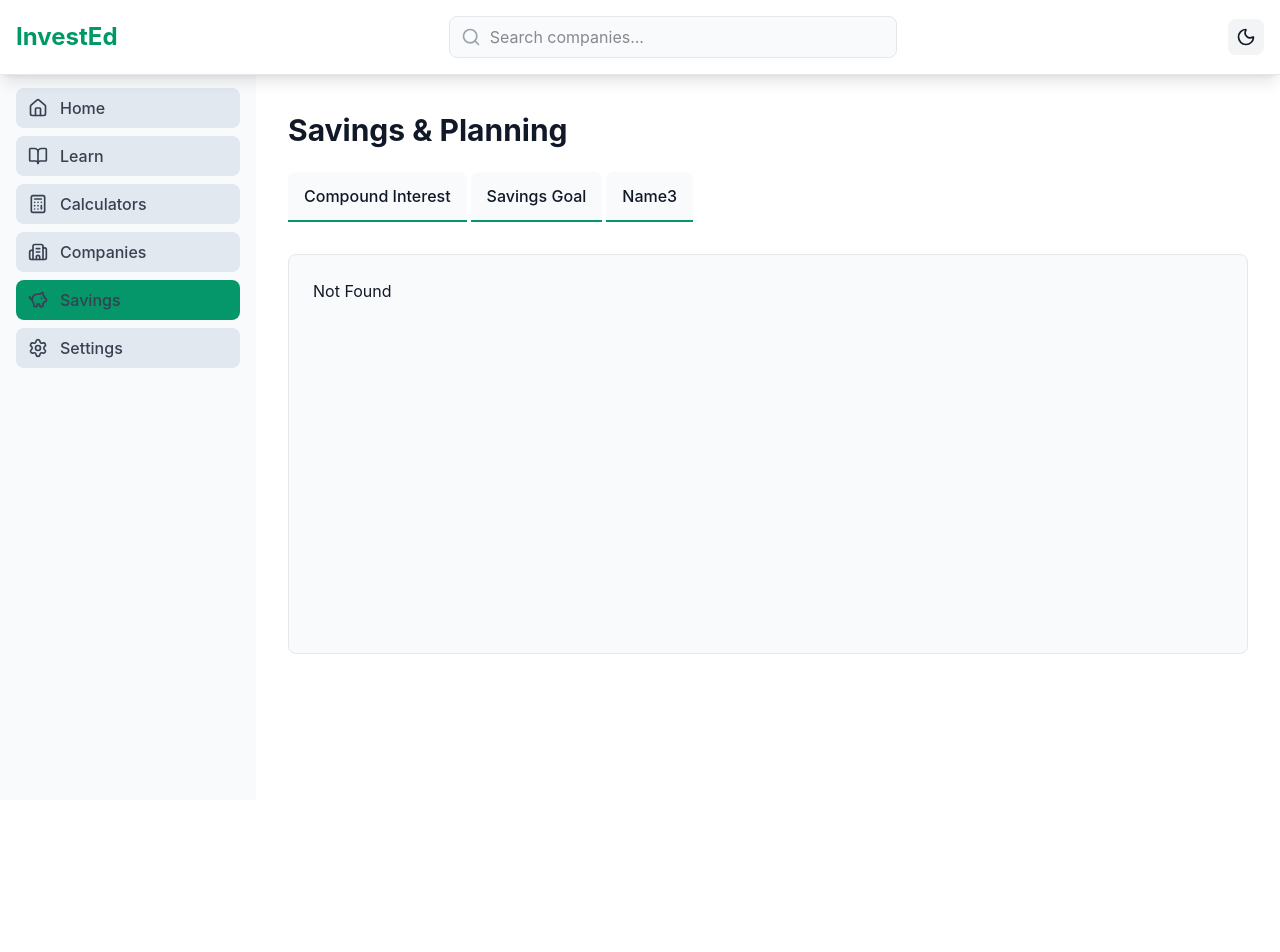
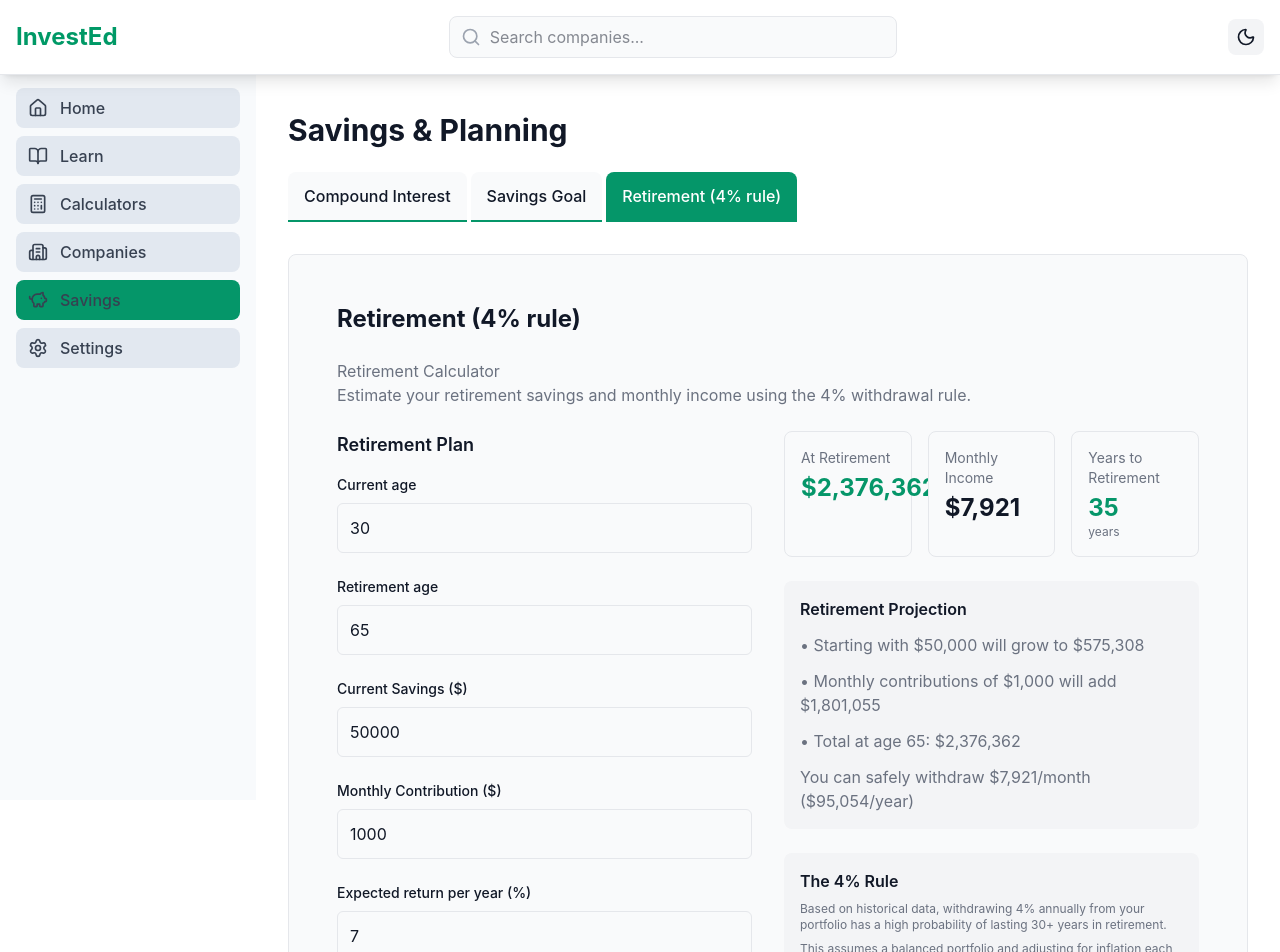
Before and after one commit to samuel-kar/invest-ed, a React (Vite) app in the folder frontend/: page /savings/retirement4percent in a window 1280 px wide. Before the commit this address had no page. Shown: the top 952 px of the page. Before the commit the page ends 880 px from the top, so only its background shows below. Built offline with nearby package versions, Linux system fonts and the light colour scheme.

Commit message:
small refactor and fully implement retirement tab

```diff
--- /dev/null
+++ b/frontend/src/components/savings/retirement/Retirement4PercentContainer.tsx
@@ -0,0 +1,237 @@
+import React, { useMemo, useState } from 'react'
+import { LabeledInput } from '../components/InputsGroup'
+import MetricRow from '../components/MetricRow'
+import FormulaBlock from '../components/FormulaBlock'
+
+export default function Retirement4PercentContainer() {
+  const [currentAge, setCurrentAge] = useState<number>(30)
+  const [retirementAge, setRetirementAge] = useState<number>(65)
+  const [currentSavings, setCurrentSavings] = useState<number>(50000)
+  const [monthlyContribution, setMonthlyContribution] = useState<number>(1000)
+  const [annualRate, setAnnualRate] = useState<number>(7)
+
+  const {
+    yearsToRetirement,
+    fundAtRetirement,
+    startingGrowthValue,
+    contributionsValue,
+    annualIncome,
+    monthlyIncome,
+  } = useMemo(() => {
+    const years = Math.max(0, retirementAge - currentAge)
+    const months = years * 12
+    const monthlyRate = annualRate / 12 / 100
+
+    const pow = Math.pow(1 + monthlyRate, months)
+
+    let fund = 0
+    let startingGrowth = 0
+    if (monthlyRate === 0) {
+      startingGrowth = currentSavings
+      fund = currentSavings + monthlyContribution * months
+    } else {
+      startingGrowth = currentSavings * pow
+      fund = startingGrowth + (monthlyContribution * (pow - 1)) / monthlyRate
+    }
+    const contributions = Math.max(0, fund - startingGrowth)
+    const annual = fund * 0.04
+    const monthly = annual / 12
+
+    return {
+      yearsToRetirement: years,
+      fundAtRetirement: Math.round(fund),
+      startingGrowthValue: Math.round(startingGrowth),
+      contributionsValue: Math.round(contributions),
+      annualIncome: Math.round(annual),
+      monthlyIncome: Math.round(monthly),
+    }
+  }, [
+    currentAge,
+    retirementAge,
+    currentSavings,
+    monthlyContribution,
+    annualRate,
+  ])
+
+  return (
+    <div className="grid md:grid-cols-2 gap-8">
+      {/* Input Section */}
+      <div className="space-y-6">
+        <h3
+          className="text-lg font-semibold mb-4"
+          style={{ color: 'var(--text-primary)' }}
+        >
+          Retirement Plan
+        </h3>
+
+        <LabeledInput
+          label="Current age"
+          type="number"
+          value={currentAge}
+          onChange={(e) => setCurrentAge(Number(e.target.value))}
+          min={0}
+          max={120}
+          step={1}
+          placeholder="30"
+        />
+
+        <LabeledInput
+          label="Retirement age"
+          type="number"
+          value={retirementAge}
+          onChange={(e) => setRetirementAge(Number(e.target.value))}
+          min={0}
+          max={120}
+          step={1}
+          placeholder="65"
+        />
+
+        <LabeledInput
+          label="Current Savings ($)"
+          type="number"
+          value={currentSavings}
+          onChange={(e) => setCurrentSavings(Number(e.target.value))}
+          min={0}
+          step={100}
+          placeholder="50000"
+        />
+
+        <LabeledInput
+          label="Monthly Contribution ($)"
+          type="number"
+          value={monthlyContribution}
+          onChange={(e) => setMonthlyContribution(Number(e.target.value))}
+          min={0}
+          step={50}
+          placeholder="1000"
+        />
+
+        <LabeledInput
+          label="Expected return per year (%)"
+          type="number"
+          value={annualRate}
+          onChange={(e) => setAnnualRate(Number(e.target.value))}
+          min={0}
+          max={100}
+          step={0.1}
+          placeholder="7"
+        />
+      </div>
+
+      {/* Results Section */}
+      <div className="space-y-6">
+        {/* Top Cards */}
+        <div className="grid grid-cols-1 sm:grid-cols-3 gap-4">
+          <div
+            className="p-4 rounded-lg border"
+            style={{
+              backgroundColor: 'var(--bg-secondary)',
+              borderColor: 'var(--border-color)',
+            }}
+          >
+            <div
+              className="text-sm mb-1"
+              style={{ color: 'var(--text-secondary)' }}
+            >
+              At Retirement
+            </div>
+            <div
+              className="text-2xl font-bold"
+              style={{ color: 'var(--accent-color)' }}
+            >
+              ${fundAtRetirement.toLocaleString()}
+            </div>
+          </div>
+
+          <div
+            className="p-4 rounded-lg border"
+            style={{
+              backgroundColor: 'var(--bg-secondary)',
+              borderColor: 'var(--border-color)',
+            }}
+          >
+            <div
+              className="text-sm mb-1"
+              style={{ color: 'var(--text-secondary)' }}
+            >
+              Monthly Income
+            </div>
+            <div
+              className="text-2xl font-bold"
+              style={{ color: 'var(--text-primary)' }}
+            >
+              ${monthlyIncome.toLocaleString()}
+            </div>
+          </div>
+
+          <div
+            className="p-4 rounded-lg border"
+            style={{
+              backgroundColor: 'var(--bg-secondary)',
+              borderColor: 'var(--border-color)',
+            }}
+          >
+            <div
+              className="text-sm mb-1"
+              style={{ color: 'var(--text-secondary)' }}
+            >
+              Years to Retirement
+            </div>
+            <div
+              className="text-2xl font-bold"
+              style={{ color: 'var(--accent-color)' }}
+            >
+              {yearsToRetirement}
+            </div>
+            <div className="text-xs" style={{ color: 'var(--text-secondary)' }}>
+              years
+            </div>
+          </div>
+        </div>
+
+        {/* Projection */}
+        <div
+          className="p-4 rounded-lg"
+          style={{ backgroundColor: 'var(--bg-tertiary)' }}
+        >
+          <h4
+            className="font-semibold mb-3"
+            style={{ color: 'var(--text-primary)' }}
+          >
+            Retirement Projection
+          </h4>
+          <ul className="space-y-3" style={{ color: 'var(--text-secondary)' }}>
+            <li>
+              • Starting with ${currentSavings.toLocaleString()} will grow to $
+              {startingGrowthValue.toLocaleString()}
+            </li>
+            <li>
+              • Monthly contributions of ${monthlyContribution.toLocaleString()}{' '}
+              will add ${contributionsValue.toLocaleString()}
+            </li>
+            <li>
+              • Total at age {retirementAge}: $
+              {fundAtRetirement.toLocaleString()}
+            </li>
+            <li>
+              You can safely withdraw ${monthlyIncome.toLocaleString()}/month ($
+              {annualIncome.toLocaleString()}/year)
+            </li>
+          </ul>
+        </div>
+
+        {/* Info Block: 4% Rule */}
+        <FormulaBlock title="The 4% Rule">
+          <p className="mb-2">
+            Based on historical data, withdrawing 4% annually from your
+            portfolio has a high probability of lasting 30+ years in retirement.
+          </p>
+          <p>
+            This assumes a balanced portfolio and adjusting for inflation each
+            year.
+          </p>
+        </FormulaBlock>
+      </div>
+    </div>
+  )
+}
--- a/frontend/src/routeTree.gen.ts
+++ b/frontend/src/routeTree.gen.ts
@@ -16,7 +16,7 @@ import { Route as CompaniesRouteImport } from './routes/companies'
 import { Route as CalculatorsRouteImport } from './routes/calculators'
 import { Route as IndexRouteImport } from './routes/index'
 import { Route as SavingsSavingsGoalRouteImport } from './routes/savings/savings-goal'
-import { Route as SavingsName3RouteImport } from './routes/savings/Name3'
+import { Route as SavingsRetirement4percentRouteImport } from './routes/savings/retirement4percent'
 import { Route as SavingsCompoundInterestRouteImport } from './routes/savings/CompoundInterest'
 
 const SettingsRoute = SettingsRouteImport.update({
@@ -54,11 +54,12 @@ const SavingsSavingsGoalRoute = SavingsSavingsGoalRouteImport.update({
   path: '/savings-goal',
   getParentRoute: () => SavingsRoute,
 } as any)
-const SavingsName3Route = SavingsName3RouteImport.update({
-  id: '/Name3',
-  path: '/Name3',
-  getParentRoute: () => SavingsRoute,
-} as any)
+const SavingsRetirement4percentRoute =
+  SavingsRetirement4percentRouteImport.update({
+    id: '/retirement4percent',
+    path: '/retirement4percent',
+    getParentRoute: () => SavingsRoute,
+  } as any)
 const SavingsCompoundInterestRoute = SavingsCompoundInterestRouteImport.update({
   id: '/CompoundInterest',
   path: '/CompoundInterest',
@@ -73,7 +74,7 @@ export interface FileRoutesByFullPath {
   '/savings': typeof SavingsRouteWithChildren
   '/settings': typeof SettingsRoute
   '/savings/CompoundInterest': typeof SavingsCompoundInterestRoute
-  '/savings/Name3': typeof SavingsName3Route
+  '/savings/retirement4percent': typeof SavingsRetirement4percentRoute
   '/savings/savings-goal': typeof SavingsSavingsGoalRoute
 }
 export interface FileRoutesByTo {
@@ -84,7 +85,7 @@ export interface FileRoutesByTo {
   '/savings': typeof SavingsRouteWithChildren
   '/settings': typeof SettingsRoute
   '/savings/CompoundInterest': typeof SavingsCompoundInterestRoute
-  '/savings/Name3': typeof SavingsName3Route
+  '/savings/retirement4percent': typeof SavingsRetirement4percentRoute
   '/savings/savings-goal': typeof SavingsSavingsGoalRoute
 }
 export interface FileRoutesById {
@@ -96,7 +97,7 @@ export interface FileRoutesById {
   '/savings': typeof SavingsRouteWithChildren
   '/settings': typeof SettingsRoute
   '/savings/CompoundInterest': typeof SavingsCompoundInterestRoute
-  '/savings/Name3': typeof SavingsName3Route
+  '/savings/retirement4percent': typeof SavingsRetirement4percentRoute
   '/savings/savings-goal': typeof SavingsSavingsGoalRoute
 }
 export interface FileRouteTypes {
@@ -109,7 +110,7 @@ export interface FileRouteTypes {
     | '/savings'
     | '/settings'
     | '/savings/CompoundInterest'
-    | '/savings/Name3'
+    | '/savings/retirement4percent'
     | '/savings/savings-goal'
   fileRoutesByTo: FileRoutesByTo
   to:
@@ -120,7 +121,7 @@ export interface FileRouteTypes {
     | '/savings'
     | '/settings'
     | '/savings/CompoundInterest'
-    | '/savings/Name3'
+    | '/savings/retirement4percent'
     | '/savings/savings-goal'
   id:
     | '__root__'
@@ -131,7 +132,7 @@ export interface FileRouteTypes {
     | '/savings'
     | '/settings'
     | '/savings/CompoundInterest'
-    | '/savings/Name3'
+    | '/savings/retirement4percent'
     | '/savings/savings-goal'
   fileRoutesById: FileRoutesById
 }
@@ -195,11 +196,11 @@ declare module '@tanstack/react-router' {
       preLoaderRoute: typeof SavingsSavingsGoalRouteImport
       parentRoute: typeof SavingsRoute
     }
-    '/savings/Name3': {
-      id: '/savings/Name3'
-      path: '/Name3'
-      fullPath: '/savings/Name3'
-      preLoaderRoute: typeof SavingsName3RouteImport
+    '/savings/retirement4percent': {
+      id: '/savings/retirement4percent'
+      path: '/retirement4percent'
+      fullPath: '/savings/retirement4percent'
+      preLoaderRoute: typeof SavingsRetirement4percentRouteImport
       parentRoute: typeof SavingsRoute
     }
     '/savings/CompoundInterest': {
@@ -214,13 +215,13 @@ declare module '@tanstack/react-router' {
 
 interface SavingsRouteChildren {
   SavingsCompoundInterestRoute: typeof SavingsCompoundInterestRoute
-  SavingsName3Route: typeof SavingsName3Route
+  SavingsRetirement4percentRoute: typeof SavingsRetirement4percentRoute
   SavingsSavingsGoalRoute: typeof SavingsSavingsGoalRoute
 }
 
 const SavingsRouteChildren: SavingsRouteChildren = {
   SavingsCompoundInterestRoute: SavingsCompoundInterestRoute,
-  SavingsName3Route: SavingsName3Route,
+  SavingsRetirement4percentRoute: SavingsRetirement4percentRoute,
   SavingsSavingsGoalRoute: SavingsSavingsGoalRoute,
 }
 
--- a/frontend/src/routes/savings.tsx
+++ b/frontend/src/routes/savings.tsx
@@ -56,7 +56,7 @@ function SavingsPage() {
               Savings Goal
             </Link>
             <Link
-              to="/savings/Name3"
+              to="/savings/retirement4percent"
               className="px-4 py-2 rounded-t-lg font-medium transition-colors duration-200"
               style={{
                 backgroundColor: 'var(--bg-secondary)',
@@ -70,7 +70,7 @@ function SavingsPage() {
                 },
               }}
             >
-              Name3
+              Retirement (4% rule)
             </Link>
           </nav>
         </div>
--- a/frontend/src/routes/savings/Name3.tsx
+++ /dev/null
@@ -1,10 +0,0 @@
-import { createFileRoute } from '@tanstack/react-router'
-import SimpleComingSoon from '../../components/savings/placeholders/SimpleComingSoon'
-
-export const Route = createFileRoute('/savings/Name3')({
-  component: Name3Page,
-})
-
-function Name3Page() {
-  return <SimpleComingSoon title="Name3" />
-}
--- /dev/null
+++ b/frontend/src/routes/savings/retirement4percent.tsx
@@ -0,0 +1,29 @@
+import { createFileRoute } from '@tanstack/react-router'
+import Retirement4PercentContainer from '../../components/savings/retirement/Retirement4PercentContainer'
+
+export const Route = createFileRoute('/savings/retirement4percent')({
+  component: Retirement4PercentPage,
+})
+
+function Retirement4PercentPage() {
+  return (
+    <div className="max-w-6xl mx-auto">
+      <div className="p-6">
+        <h2
+          className="text-2xl font-bold mb-6"
+          style={{ color: 'var(--text-primary)' }}
+        >
+          Retirement (4% rule)
+        </h2>
+        <p className="mb-6" style={{ color: 'var(--text-secondary)' }}>
+          Retirement Calculator
+          <br />
+          Estimate your retirement savings and monthly income using the 4%
+          withdrawal rule.
+        </p>
+
+        <Retirement4PercentContainer />
+      </div>
+    </div>
+  )
+}
```
